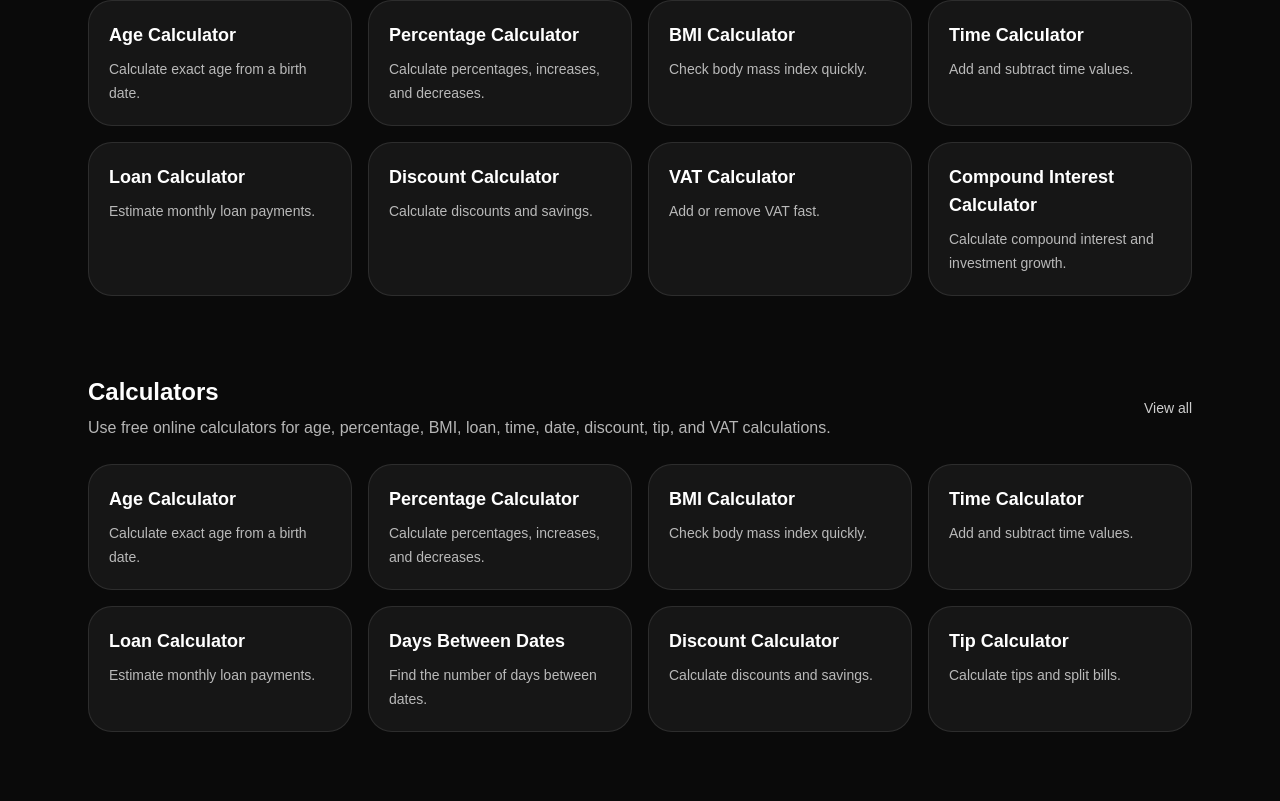
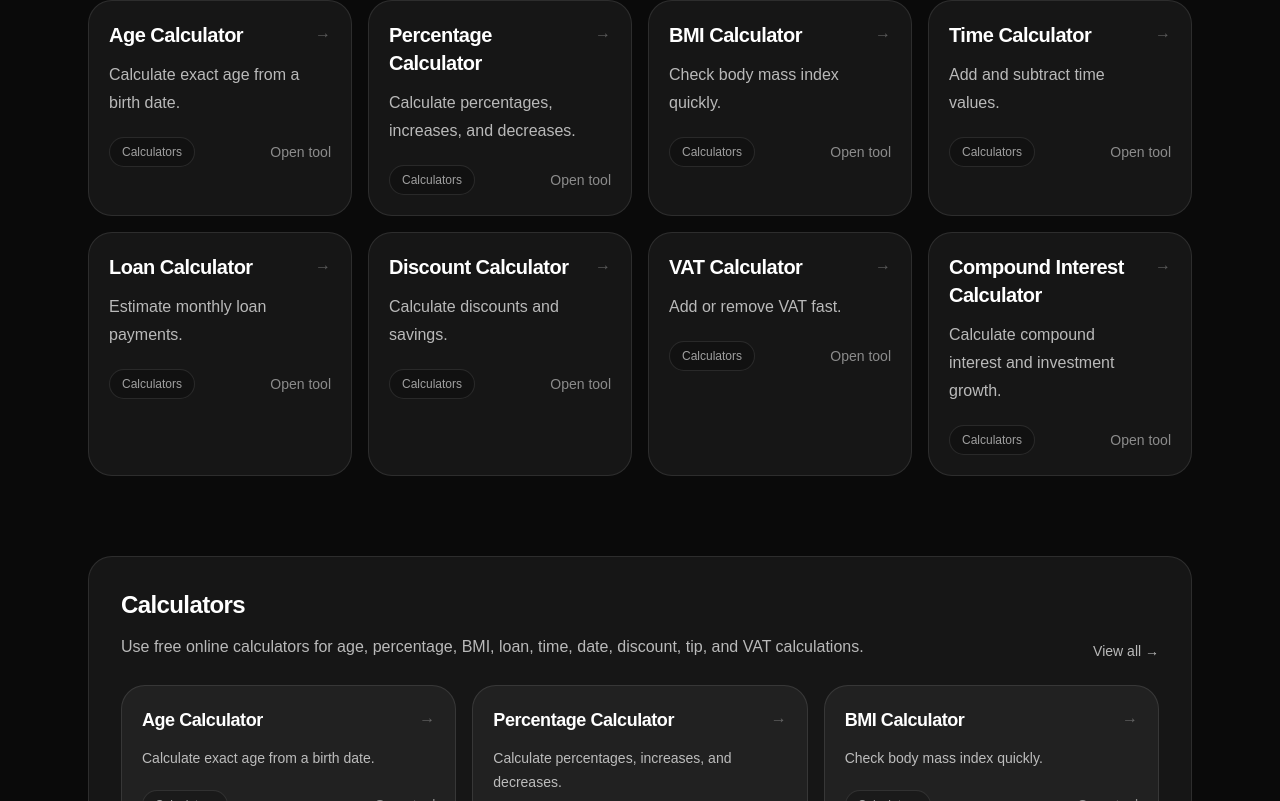
Before and after one commit to spacekjk/tool-nova-site, a Next.js app: page / in a window 1280 px wide. Shown: the part 519-1320 px from the top of the page. Built offline with nearby package versions, Linux system fonts and the light colour scheme.

Commit message:
category add in

```diff
--- a/app/[category]/page.tsx
+++ b/app/[category]/page.tsx
@@ -1,12 +1,12 @@
-import Link from "next/link";
 import { notFound } from "next/navigation";
 import type { Metadata } from "next";
+import ToolGrid from "@/components/ToolGrid";
 import {
   CATEGORY_META,
+  SITE_URL,
   getCategoryPath,
   getStaticCategoryParams,
   getToolsByCategory,
-  getToolPath,
   isValidCategory,
   type ToolCategory,
 } from "@/lib/tools";
@@ -38,7 +38,7 @@ export async function generateMetadata({ params }: Props): Promise<Metadata> {
     title: `${meta.title} | Tool Nova`,
     description: meta.description,
     alternates: {
-      canonical: `${getCategoryPath(categoryKey)}`,
+      canonical: `${SITE_URL}${getCategoryPath(categoryKey)}`,
     },
   };
 }
@@ -71,19 +71,8 @@ export default async function CategoryPage({ params }: Props) {
           </p>
         </div>
 
-        <div className="mt-12 grid gap-4 sm:grid-cols-2 lg:grid-cols-3">
-          {tools.map((tool) => (
-            <Link
-              key={tool.slug}
-              href={getToolPath(tool)}
-              className="rounded-3xl border border-white/10 bg-white/5 p-6 transition hover:bg-white/10"
-            >
-              <h2 className="text-xl font-semibold text-white">{tool.name}</h2>
-              <p className="mt-3 text-sm leading-6 text-white/70">
-                {tool.shortDescription ?? tool.description}
-              </p>
-            </Link>
-          ))}
+        <div className="mt-12">
+          <ToolGrid tools={tools} columns="3" />
         </div>
       </section>
     </main>
--- a/app/page.tsx
+++ b/app/page.tsx
@@ -1,10 +1,9 @@
 import Link from "next/link";
+import CategorySection from "@/components/CategorySection";
+import ToolGrid from "@/components/ToolGrid";
 import {
   getFeaturedTools,
   getHomeCategorySections,
-  getCategoryPath,
-  getToolPath,
-  type ToolItem,
 } from "@/lib/tools";
 
 export default function HomePage() {
@@ -38,63 +37,23 @@ export default function HomePage() {
           </div>
         </div>
 
-        <div className="mt-16">
+        <section className="mt-16">
           <div className="mb-6 flex items-center justify-between">
             <h2 className="text-2xl font-semibold text-white">Featured Tools</h2>
           </div>
 
-          <div className="grid gap-4 sm:grid-cols-2 lg:grid-cols-4">
-            {featuredTools.map((tool: ToolItem) => (
-              <Link
-                key={tool.slug}
-                href={getToolPath(tool)}
-                className="rounded-3xl border border-white/10 bg-white/5 p-5 transition hover:bg-white/10"
-              >
-                <h3 className="text-lg font-semibold text-white">{tool.name}</h3>
-                <p className="mt-2 text-sm leading-6 text-white/70">
-                  {tool.shortDescription ?? tool.description}
-                </p>
-              </Link>
-            ))}
-          </div>
-        </div>
+          <ToolGrid tools={featuredTools} columns="4" />
+        </section>
 
-        <div className="mt-20 space-y-16">
+        <div className="mt-20 space-y-10">
           {sections.map((category) => (
-            <section key={category.slug}>
-              <div className="mb-6 flex items-center justify-between">
-                <div>
-                  <h2 className="text-2xl font-semibold text-white">
-                    {category.name}
-                  </h2>
-                  <p className="mt-2 text-white/70">{category.description}</p>
-                </div>
-
-                <Link
-                  href={getCategoryPath(category.slug)}
-                  className="text-sm font-medium text-white/80 hover:text-white"
-                >
-                  View all
-                </Link>
-              </div>
-
-              <div className="grid gap-4 sm:grid-cols-2 lg:grid-cols-4">
-                {category.tools.map((tool: ToolItem) => (
-                  <Link
-                    key={tool.slug}
-                    href={getToolPath(tool)}
-                    className="rounded-3xl border border-white/10 bg-white/5 p-5 transition hover:bg-white/10"
-                  >
-                    <h3 className="text-lg font-semibold text-white">
-                      {tool.name}
-                    </h3>
-                    <p className="mt-2 text-sm leading-6 text-white/70">
-                      {tool.shortDescription ?? tool.description}
-                    </p>
-                  </Link>
-                ))}
-              </div>
-            </section>
+            <CategorySection
+              key={category.slug}
+              title={category.name}
+              description={category.description}
+              href={category.href}
+              tools={category.tools}
+            />
           ))}
         </div>
       </section>
--- a/components/CategorySection.tsx
+++ b/components/CategorySection.tsx
@@ -1,38 +1,43 @@
-// components/CategorySection.tsx
 import Link from "next/link";
+import type { ToolItem } from "@/lib/tools";
 import ToolGrid from "./ToolGrid";
-import type { CategoryMeta, ToolItem } from "@/lib/tools";
-import { getCategoryPath } from "@/lib/tools";
 
-type Props = {
-  category: CategoryMeta;
+type CategorySectionProps = {
+  title: string;
+  description: string;
+  href: string;
   tools: ToolItem[];
 };
 
-export default function CategorySection({ category, tools }: Props) {
-  if (!tools.length) return null;
-
+export default function CategorySection({
+  title,
+  description,
+  href,
+  tools,
+}: CategorySectionProps) {
   return (
-    <section className="space-y-5">
-      <div className="flex items-end justify-between gap-4">
-        <div>
-          <h2 className="text-2xl font-bold text-gray-900 dark:text-white">
-            {category.name}
+    <section className="rounded-3xl border border-white/10 bg-white/5 p-6 sm:p-8">
+      <div className="flex flex-col gap-4 sm:flex-row sm:items-end sm:justify-between">
+        <div className="max-w-3xl">
+          <h2 className="text-2xl font-semibold tracking-tight text-white">
+            {title}
           </h2>
-          <p className="mt-2 text-sm text-gray-600 dark:text-gray-300">
-            {category.description}
+          <p className="mt-3 text-base leading-7 text-white/70">
+            {description}
           </p>
         </div>
 
         <Link
-          href={getCategoryPath(category.slug)}
-          className="text-sm font-medium text-blue-600 hover:underline dark:text-blue-400"
+          href={href}
+          className="text-sm font-medium text-white/70 transition hover:text-white"
         >
-          View all
+          View all →
         </Link>
       </div>
 
-      <ToolGrid tools={tools} />
+      <div className="mt-6">
+        <ToolGrid tools={tools} compact columns="3" />
+      </div>
     </section>
   );
 }
--- a/components/ToolCard.tsx
+++ b/components/ToolCard.tsx
@@ -1,31 +1,68 @@
-// components/ToolCard.tsx
 import Link from "next/link";
-import { ToolItem, getToolPath } from "@/lib/tools";
+import { getCategoryPath, getToolPath, type ToolItem } from "@/lib/tools";
 
-type Props = {
+type ToolCardProps = {
   tool: ToolItem;
+  compact?: boolean;
 };
 
-export default function ToolCard({ tool }: Props) {
+function getCategoryLabel(category: ToolItem["category"]) {
+  if (category === "calculators") return "Calculators";
+  if (category === "text-tools") return "Text Tools";
+  if (category === "generators") return "Generators";
+  return "Converters";
+}
+
+export default function ToolCard({
+  tool,
+  compact = false,
+}: ToolCardProps) {
   return (
     <Link
       href={getToolPath(tool)}
-      className="group rounded-2xl border border-gray-200 bg-white p-5 shadow-sm transition hover:-translate-y-0.5 hover:shadow-md dark:border-gray-800 dark:bg-gray-900"
+      className="group block rounded-3xl border border-white/10 bg-white/5 p-5 transition hover:border-white/20 hover:bg-white/10"
     >
-      <div className="mb-2 flex items-center gap-2">
-        <h3 className="text-lg font-semibold text-gray-900 group-hover:text-blue-600 dark:text-white dark:group-hover:text-blue-400">
+      <div className="flex items-start justify-between gap-3">
+        <div className="min-w-0">
+          <div className="flex flex-wrap items-center gap-2">
+            <h3
+              className={`font-semibold tracking-tight text-white ${
+                compact ? "text-lg" : "text-xl"
+              }`}
+            >
               {tool.name}
             </h3>
-        {tool.new && (
-          <span className="rounded-full bg-blue-100 px-2 py-0.5 text-xs font-medium text-blue-700 dark:bg-blue-900/30 dark:text-blue-300">
+
+            {tool.new ? (
+              <span className="rounded-full border border-emerald-400/20 bg-emerald-400/10 px-2.5 py-1 text-[11px] font-medium uppercase tracking-wide text-emerald-300">
                 New
               </span>
-        )}
+            ) : null}
           </div>
 
-      <p className="text-sm leading-6 text-gray-600 dark:text-gray-300">
+          <p
+            className={`mt-3 text-white/70 ${
+              compact ? "text-sm leading-6" : "text-base leading-7"
+            }`}
+          >
             {tool.shortDescription ?? tool.description}
           </p>
+        </div>
+
+        <span className="shrink-0 text-white/30 transition group-hover:text-white/60">
+          →
+        </span>
+      </div>
+
+      <div className="mt-5 flex items-center justify-between gap-3">
+        <span className="rounded-full border border-white/10 bg-black/20 px-3 py-1.5 text-xs text-white/60">
+          {getCategoryLabel(tool.category)}
+        </span>
+
+        <span className="text-sm text-white/50 transition group-hover:text-white/80">
+          Open tool
+        </span>
+      </div>
     </Link>
   );
 }
--- a/components/ToolGrid.tsx
+++ b/components/ToolGrid.tsx
@@ -1,16 +1,41 @@
-// components/ToolGrid.tsx
-import { ToolItem } from "@/lib/tools";
+import type { ToolItem } from "@/lib/tools";
 import ToolCard from "./ToolCard";
 
-type Props = {
+type ToolGridProps = {
   tools: ToolItem[];
+  compact?: boolean;
+  columns?: "2" | "3" | "4";
 };
 
-export default function ToolGrid({ tools }: Props) {
+function getGridClass(columns: "2" | "3" | "4") {
+  if (columns === "2") {
+    return "grid gap-4 md:grid-cols-2";
+  }
+
+  if (columns === "4") {
+    return "grid gap-4 md:grid-cols-2 xl:grid-cols-4";
+  }
+
+  return "grid gap-4 md:grid-cols-2 xl:grid-cols-3";
+}
+
+export default function ToolGrid({
+  tools,
+  compact = false,
+  columns = "3",
+}: ToolGridProps) {
+  if (!tools.length) {
+    return (
+      <div className="rounded-3xl border border-white/10 bg-white/5 p-6 text-white/60">
+        No tools found.
+      </div>
+    );
+  }
+
   return (
-    <div className="grid gap-4 sm:grid-cols-2 lg:grid-cols-3">
+    <div className={getGridClass(columns)}>
       {tools.map((tool) => (
-        <ToolCard key={`${tool.category}-${tool.slug}`} tool={tool} />
+        <ToolCard key={`${tool.category}-${tool.slug}`} tool={tool} compact={compact} />
       ))}
     </div>
   );
```
Lines whose indentation alone changed are shown as unchanged.
